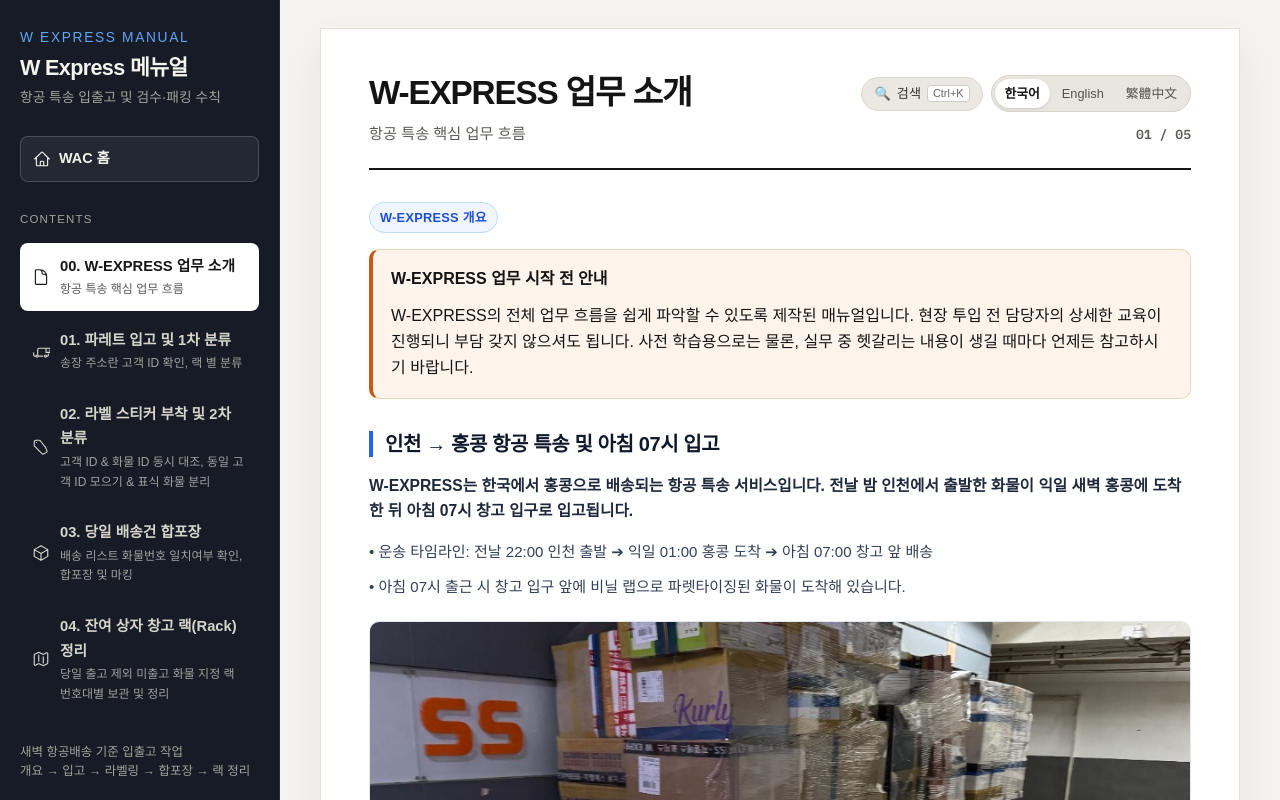
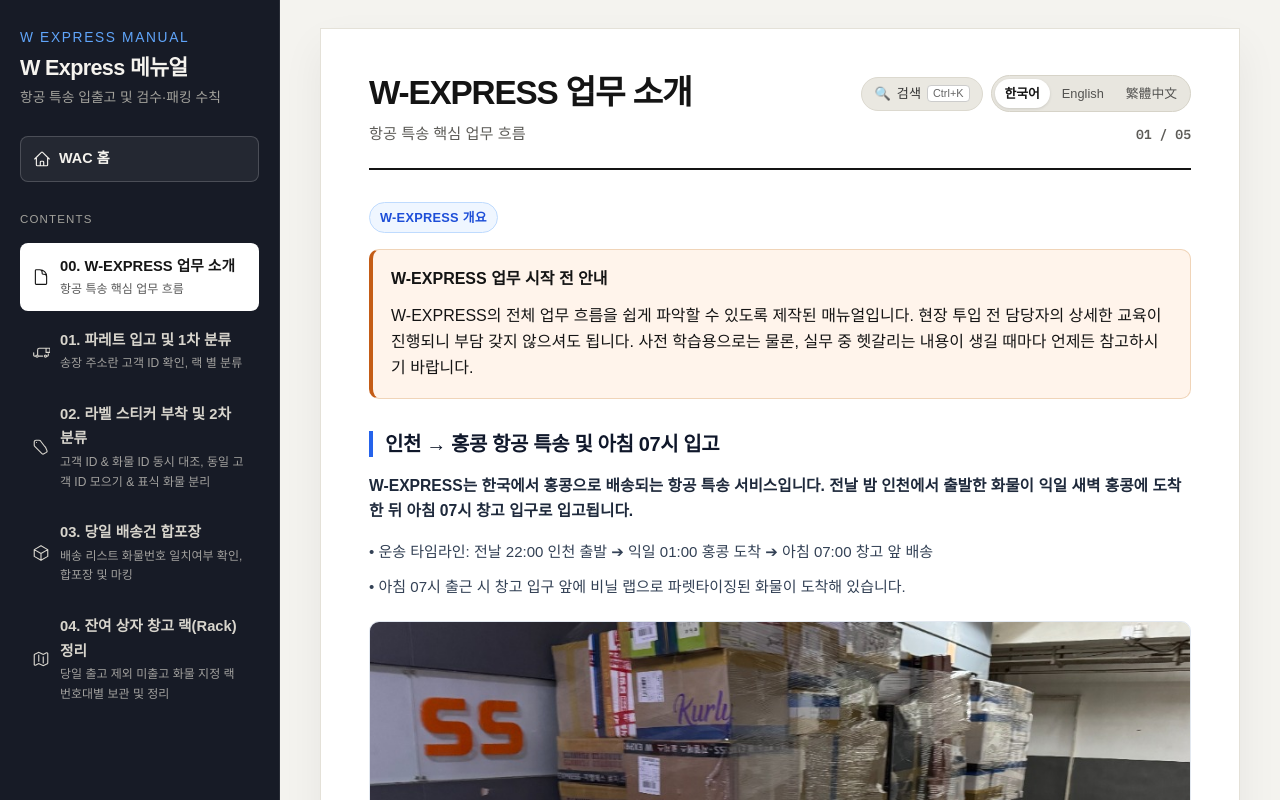
Before and after one commit to agreesin/wac-warehouse-manual, a React (Vite) app: page / in a window 1280 px wide. Both pictures are taken after a click on the button 868 px from the left and 595 px from the top of the page. Shown: the top 800 px of the page. Built offline with nearby package versions, Linux system fonts and the light colour scheme; a web font is replaced by a local one.

Commit message:
style(express): remove sidebar footer from manual menu

```diff
--- a/src/components/ExpressSidebar.jsx
+++ b/src/components/ExpressSidebar.jsx
@@ -44,9 +44,11 @@ export function ExpressSidebar({ pageIndex, onSelectPage, onHome, open }) {
         })}
       </nav>
 
-      <div className="sidebar-foot" style={{ whiteSpace: 'pre-line' }}>
-        {t.express?.sidebarFoot}
-      </div>
+      {t.express?.sidebarFoot && (
+        <div className="sidebar-foot" style={{ whiteSpace: 'pre-line' }}>
+          {t.express?.sidebarFoot}
+        </div>
+      )}
     </aside>
   );
 }
--- a/src/locales/en.js
+++ b/src/locales/en.js
@@ -239,7 +239,6 @@ export default {
   express: {
     title: "W Express Manual",
     sub: "Air Express Inbound/Outbound, Inspection & Packing Rules",
-    sidebarFoot: "Dawn Air Express Standard · 07:00 Shift\nOverview → Inbound → Labeling → Bundling → Rack Storage",
     pages: [
       {
         id: "express-0",
--- a/src/locales/ko.js
+++ b/src/locales/ko.js
@@ -239,7 +239,6 @@ export default {
   express: {
     title: "W Express 메뉴얼",
     sub: "항공 특송 입출고 및 검수·패킹 수칙",
-    sidebarFoot: "새벽 항공배송 기준 입출고 작업\n개요 → 입고 → 라벨링 → 합포장 → 랙 정리",
     pages: [
       {
         id: "express-0",
--- a/src/locales/zh-HK.js
+++ b/src/locales/zh-HK.js
@@ -241,7 +241,6 @@ export default {
   express: {
     title: "W Express 手冊",
     sub: "空運特快到貨出庫及檢驗·打包守則",
-    sidebarFoot: "清晨空運到港標準 · 07:00 上班作業\n概覽 → 到貨 → 貼標籤 → 合箱打包 → 貨架整理",
     pages: [
       {
         id: "express-0",
```
